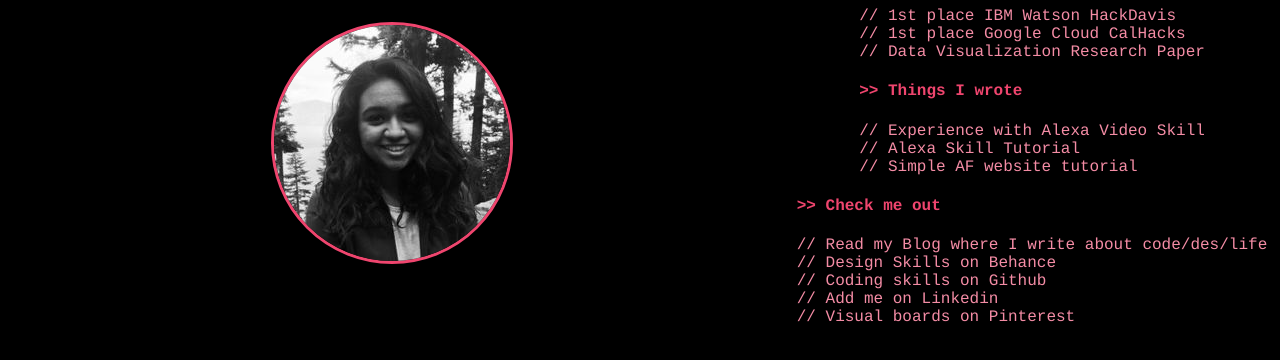
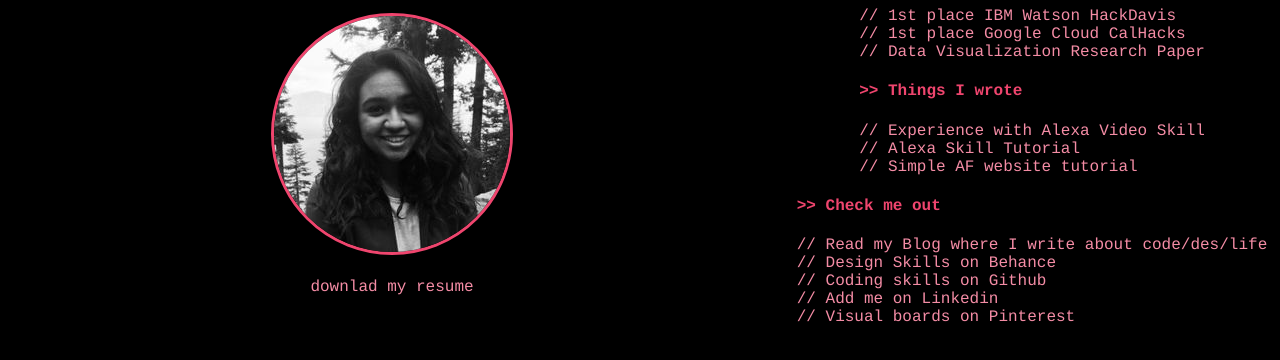
Before and after one commit to sravyadivakarla/sravyadivakarla.github.io, a plain HTML site: page index.html in a window 1280 px wide. Shown: the part 320-680 px from the top of the page. Drawn offline with Linux system fonts and the light colour scheme.

Commit message:
add resume link

```diff
--- a/index.html
+++ b/index.html
@@ -31,7 +31,7 @@
             <img class = "mephoto"src="sravya.jpg">
             <br>
             <br>
-            <a href="SravyaDivakarla" download>
+            <a href="SravyaDivakarla.pdf" download> downlad my resume </a>
         </div>
 
     </div>
```
